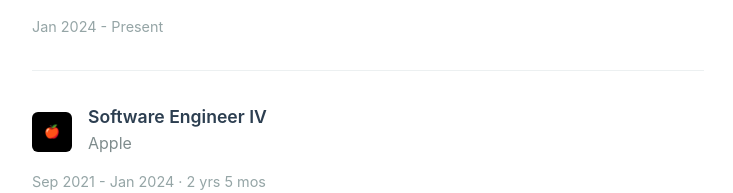
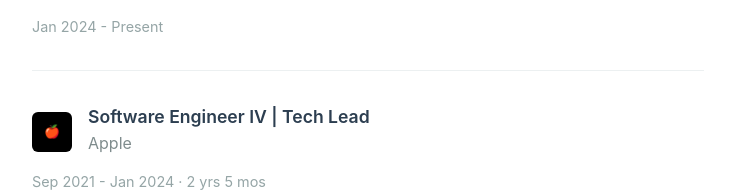
Before and after one commit to nithinrgaddam/nithin.ai, a plain HTML site: page index.html in a window 1280 px wide. Shown: the part 883-1076 px from the top of the page, without its empty margins (272-1005 px from the left). Drawn offline with Linux system fonts and the light colour scheme.

Commit message:
Role added

```diff
--- a/index.html
+++ b/index.html
@@ -278,7 +278,7 @@
                 <div class="job-header">
                     <div class="company-logo apple">🍎</div>
                     <div>
-                        <div class="job-title">Software Engineer IV</div>
+                        <div class="job-title">Software Engineer IV | Tech Lead</div>
                         <div class="company">Apple</div>
                     </div>
                 </div>
```
